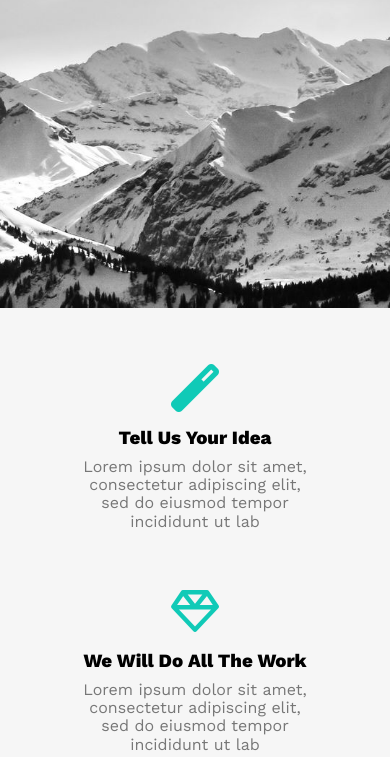
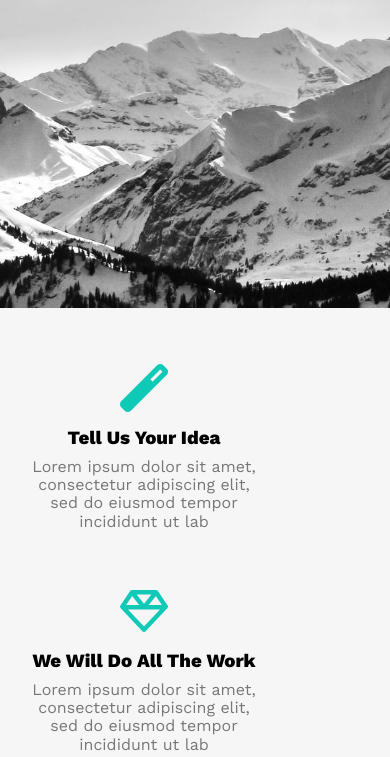
Before and after one commit to OmarJouied/Leon.github.io, a plain HTML site: page index.html in a window 390 px wide. Shown: the part 536-1293 px from the top of the page. Drawn offline with nearby package versions, Linux system fonts and the light colour scheme.

Commit message:
fixing the container responsive

```diff
--- a/css/leon.css
+++ b/css/leon.css
@@ -440,9 +440,6 @@ footer a:hover {
         --main-padding-t: .5rem;
         --main-padding-r: 1rem;
     }
-    .container {
-        justify-content: center;
-    }
     .contact a {
         font-size: 1.3rem;
     }
```
